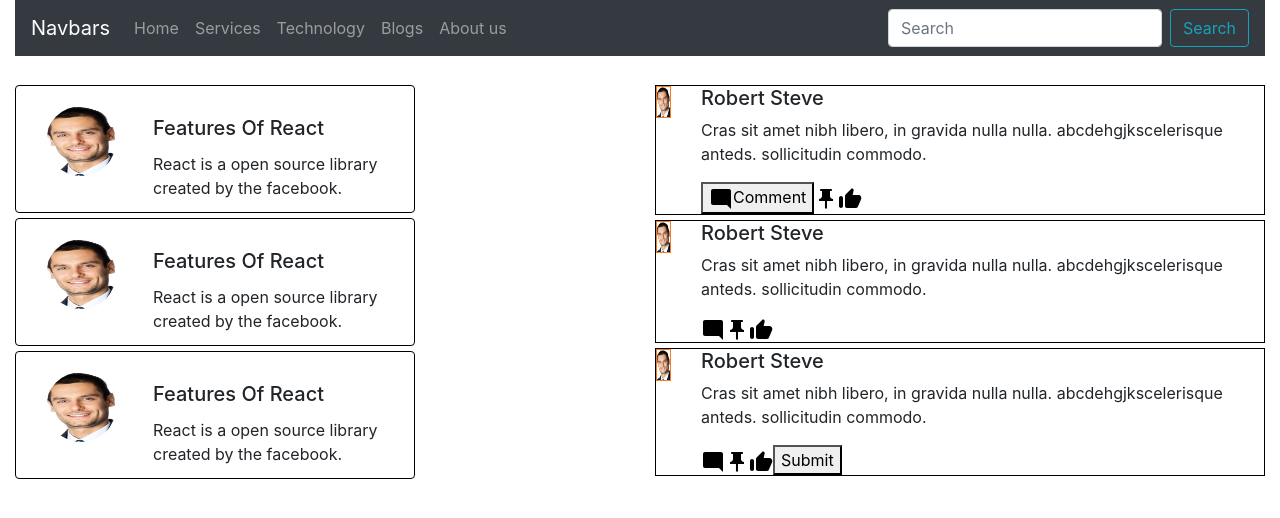
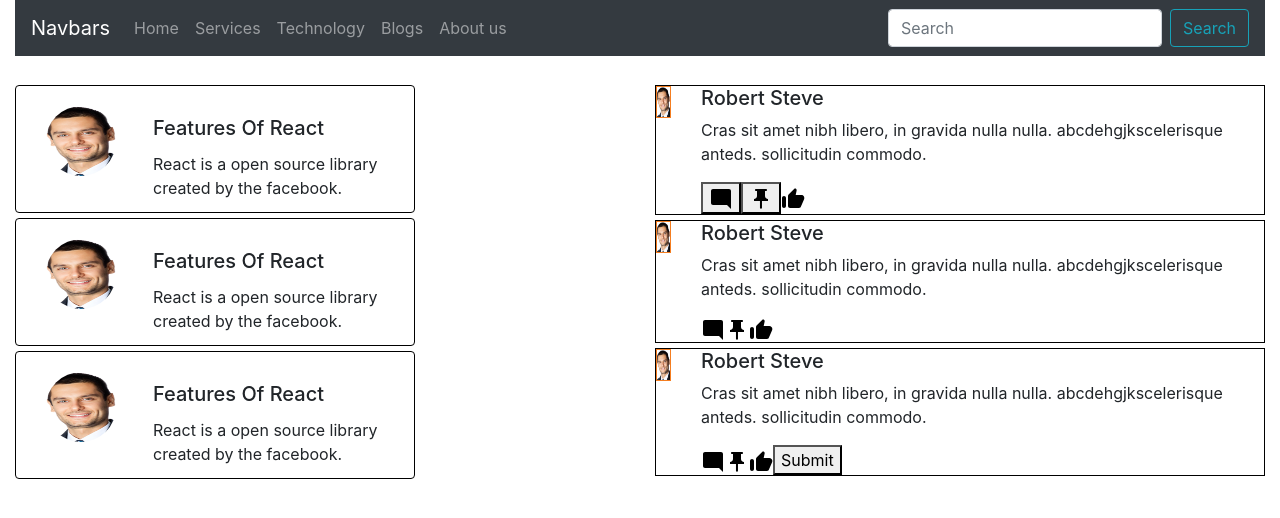
Before and after one commit to MdTauseef27/PracticePurpose, a React (Create React App) app: page / in a window 1280 px wide. Shown: the top 518 px of the page. Built offline with nearby package versions, Linux system fonts and the light colour scheme.

Commit message:
pin button

```diff
--- a/src/Component/Mediaex.jsx
+++ b/src/Component/Mediaex.jsx
@@ -23,10 +23,12 @@
             abcdehgjkscelerisque anteds. sollicitudin commodo.
           </p>
           <button>
-            <img src={CommentLogo} alt=""></img>Comment
+            <img src={CommentLogo} alt=""></img>
+          </button>
+          <button>
+            <img src={PinLogo} alt=""></img>
           </button>
 
-          <img src={PinLogo} alt=""></img>
           <img src={LikesLogo} alt=""></img>
         </Media.Body>
       </Media>
```
